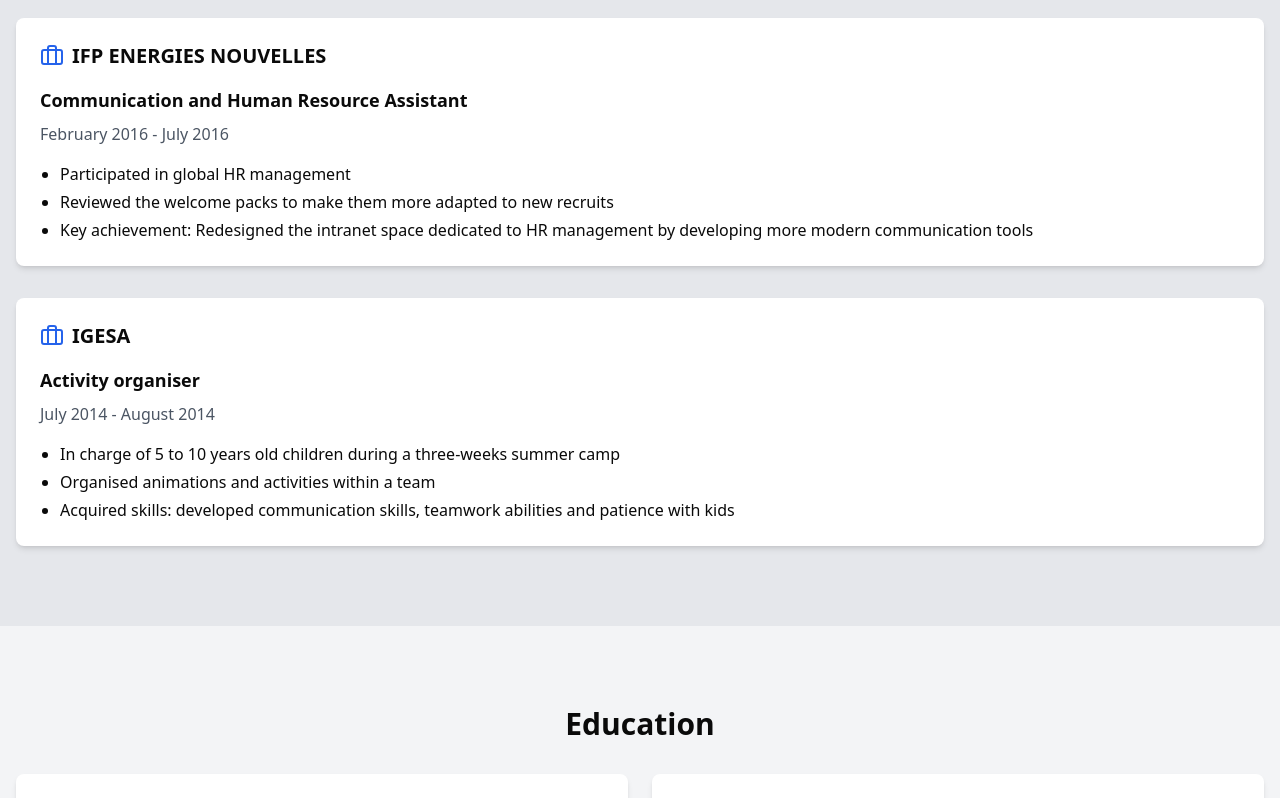
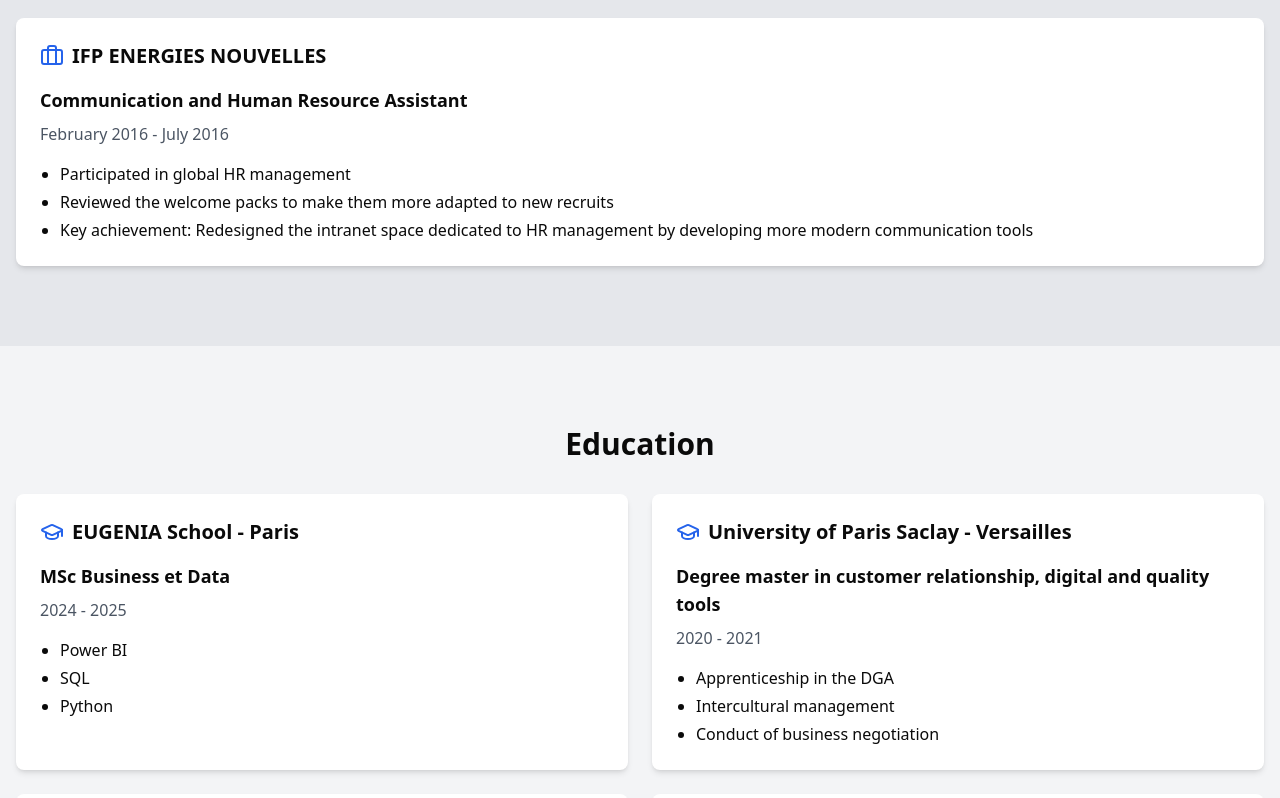
Before and after one commit to 195-AU79/my-website, a Next.js app: page / in a window 1280 px wide. Shown: the part 2272-3070 px from the top of the page. Built offline with nearby package versions, Linux system fonts and the light colour scheme.

Commit message:
Remove IGESA position from job experience
Removed the IGESA activity organiser position from the job list.

```diff
--- a/components/improved-site.tsx
+++ b/components/improved-site.tsx
@@ -169,16 +169,6 @@
                     "Reviewed the welcome packs to make them more adapted to new recruits",
                     "Key achievement: Redesigned the intranet space dedicated to HR management by developing more modern communication tools"
                   ]
-                },
-                {
-                  company: "IGESA",
-                  position: "Activity organiser",
-                  date: "July 2014 - August 2014",
-                  description: [
-                    "In charge of 5 to 10 years old children during a three-weeks summer camp",
-                    "Organised animations and activities within a team",
-                    "Acquired skills: developed communication skills, teamwork abilities and patience with kids"
-                  ]
                 }
               ].map((job, index) => (
                 <div key={index} className="bg-white p-6 rounded-lg shadow-md">
```
